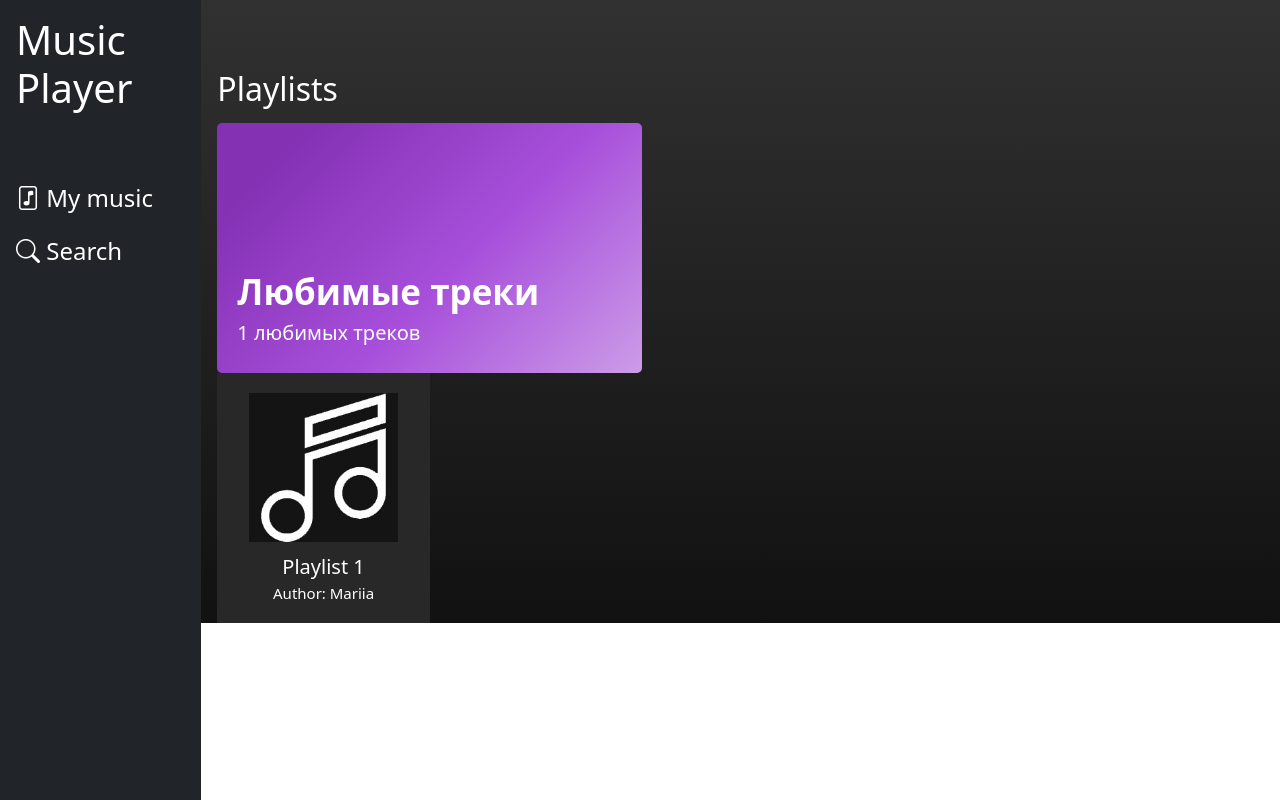
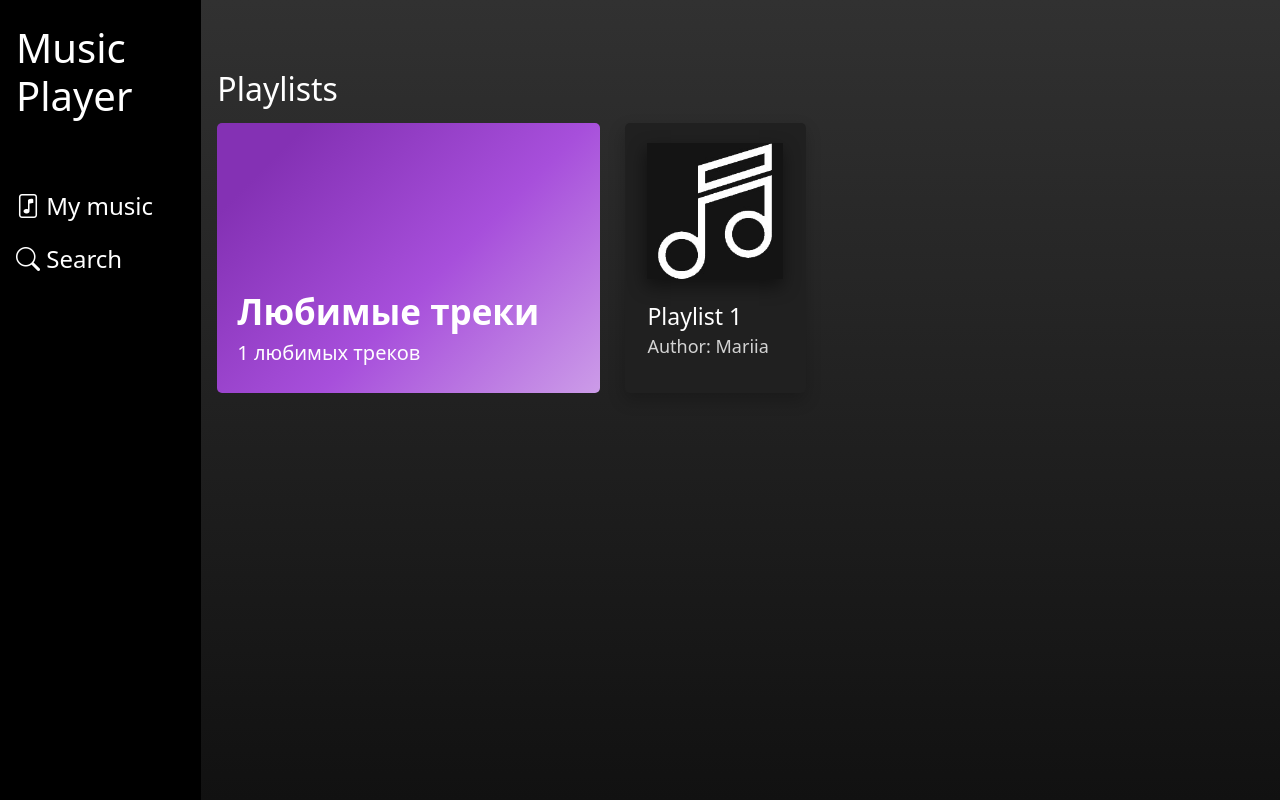
Before and after one commit to wari1aandr/music-player, a Vue app: page /music in a window 1280 px wide. Built offline with nearby package versions, Linux system fonts and the light colour scheme.

Commit message:
доверстала my music

```diff
--- a/src/App.vue
+++ b/src/App.vue
@@ -24,10 +24,14 @@ export default Vue.extend({
 @import '~bootstrap/dist/css/bootstrap.css';
 @import '~bootstrap-icons/font/bootstrap-icons.css';
 
-#app {
+html, body {
+  height: 100%;
+}
+body {
   color: white;
-  background: -webkit-linear-gradient(0deg, rgb(17, 17, 17), rgb(49, 49, 49));
-  background: -moz-linear-gradient(0deg, rgb(17, 17, 17), rgb(49, 49, 49));
-  background: linear-gradient(0deg, rgb(17, 17, 17), rgb(49, 49, 49));
+  background: -webkit-linear-gradient(0deg, rgb(17, 17, 17), rgb(49, 49, 49)) no-repeat;
+  background: -moz-linear-gradient(0deg, rgb(17, 17, 17), rgb(49, 49, 49)) no-repeat;
+  background: linear-gradient(0deg, rgb(17, 17, 17), rgb(49, 49, 49)) no-repeat;
+  background-attachment: fixed;
 }
 </style>
--- a/src/components/MyMusic/List.vue
+++ b/src/components/MyMusic/List.vue
@@ -2,6 +2,7 @@
     <div class="my-music__list">
         <h2 class="my-music__h2">Playlists</h2>
 
+        <div class="my-music__row">
             <div class="my-music__favorites">
                 <div class="my-music__favorites-text">
                     <p class="my-music__favorites-title">Любимые треки</p>
@@ -10,6 +11,7 @@
             </div>
 
             <ListItem />
+        </div>
     </div>
 </template>
 
@@ -29,15 +31,24 @@ export default Vue.extend({
         &__h2 {
             margin: 70px 0 15px 0;
         }
+        &__row {
+            display: flex;
+            flex-direction: row;
+            flex-wrap: wrap;
+        }
         &__favorites {
-            width: 40%;
-            height: 250px;
+            margin: 0 25px 0 0;
+            width: 36%;
+            height: 270px;
+
+            display: flex;
+            align-items: flex-end;
+
             border-radius: 5px;
             background: -webkit-linear-gradient(315deg, rgb(204, 156, 232), rgb(167, 79, 219), rgb(132, 49, 180) 86%);
             background: -moz-linear-gradient(315deg, rgb(204, 156, 232), rgb(167, 79, 219), rgb(132, 49, 180) 86%);
             background: linear-gradient(315deg, rgb(204, 156, 232), rgb(167, 79, 219), rgb(132, 49, 180) 86%);
-            display: flex;
-            align-items: flex-end;
+
             &-text {
                 margin: 0 0 25px 20px;
             }
--- a/src/components/MyMusic/ListItem.vue
+++ b/src/components/MyMusic/ListItem.vue
@@ -2,10 +2,8 @@
   <div class="my-music__item">
     <img class="my-music__item-img" src="@/assets/item-img.jpg" alt="item__img">
 
-    <div class="my-music__item-text">
-      <p class="my-music__item-title">Playlist 1</p>
-      <p class="my-music__item-author">Author: Mariia</p>
-    </div>
+    <p class="my-music__item-title">Playlist 1</p>
+    <p class="my-music__item-text my-music__item-author">Author: Mariia</p>
   </div>
 </template>
 
@@ -22,25 +20,45 @@ export default Vue.extend({
     &__item {
       display: flex;
       flex-direction: column;
-      justify-content: center;
       align-items: center;
-      width: 20%;
-      height: 250px;
-      background: rgb(40, 40, 40);
+
+      width: 17%;
+      height: 270px;
+      margin: 0 25px 25px 0;
+
+      background: rgb(32, 32, 32);
+      transition: 0.5s;
+      border-radius: 5px;
+
+      -webkit-box-shadow: -1px 7px 16px 1px rgba(0, 0, 0, 0.2);
+      -moz-box-shadow: -1px 7px 16px 1px rgba(0, 0, 0, 0.2);
+      box-shadow: -1px 7px 16px 1px rgba(0, 0, 0, 0.2);
+
+      &:hover {
+        background: rgb(43, 43, 43);
+      }
+
       &-img {
         margin-top: 20px;
-        width: 70%;
+        width: 75%;
+        -webkit-box-shadow: -1px 7px 16px 1px rgba(0, 0, 0, 0.45);
+        -moz-box-shadow: -1px 7px 16px 1px rgba(0, 0, 0, 0.45);
+        box-shadow: -1px 7px 16px 1px rgba(0, 0, 0, 0.45);
       }
+
       &-title {
-        margin: 10px 0 0 0;
-        font-size: 20px;
+        margin: 20px 0 0 0;
+        width: 75%;
+
+        font-size: 23px;
         font-weight: 500;
-        text-align: center;
       }
+
       &-author {
-        margin: 0 0 20px 0;
-        font-size: 15px;
-        text-align: center;
+        width: 75%;
+        font-size: 18px;
+        font-weight: 400;
+        color: lightgrey;
       }
     }
   }
--- a/src/components/NavBar.vue
+++ b/src/components/NavBar.vue
@@ -1,5 +1,5 @@
 <template>
-    <div class="col-2 px-1 bg-dark position-fixed" id="sticky-sidebar">
+    <div class="navbar col-2 px-1 position-fixed" id="sticky-sidebar">
         <div class="nav flex-column flex-nowrap vh-100 overflow-auto text-white p-2">
             <h1 class="h1">
                 <router-link to="/" class="nav-link text-white text-decoration-none white">Music Player</router-link>
@@ -23,3 +23,9 @@ export default Vue.extend({
 
 });
 </script>
+
+<style lang="scss" scoped>
+    .navbar {
+        background-color: black;
+    }
+</style>
```
Lines whose indentation alone changed are shown as unchanged.
